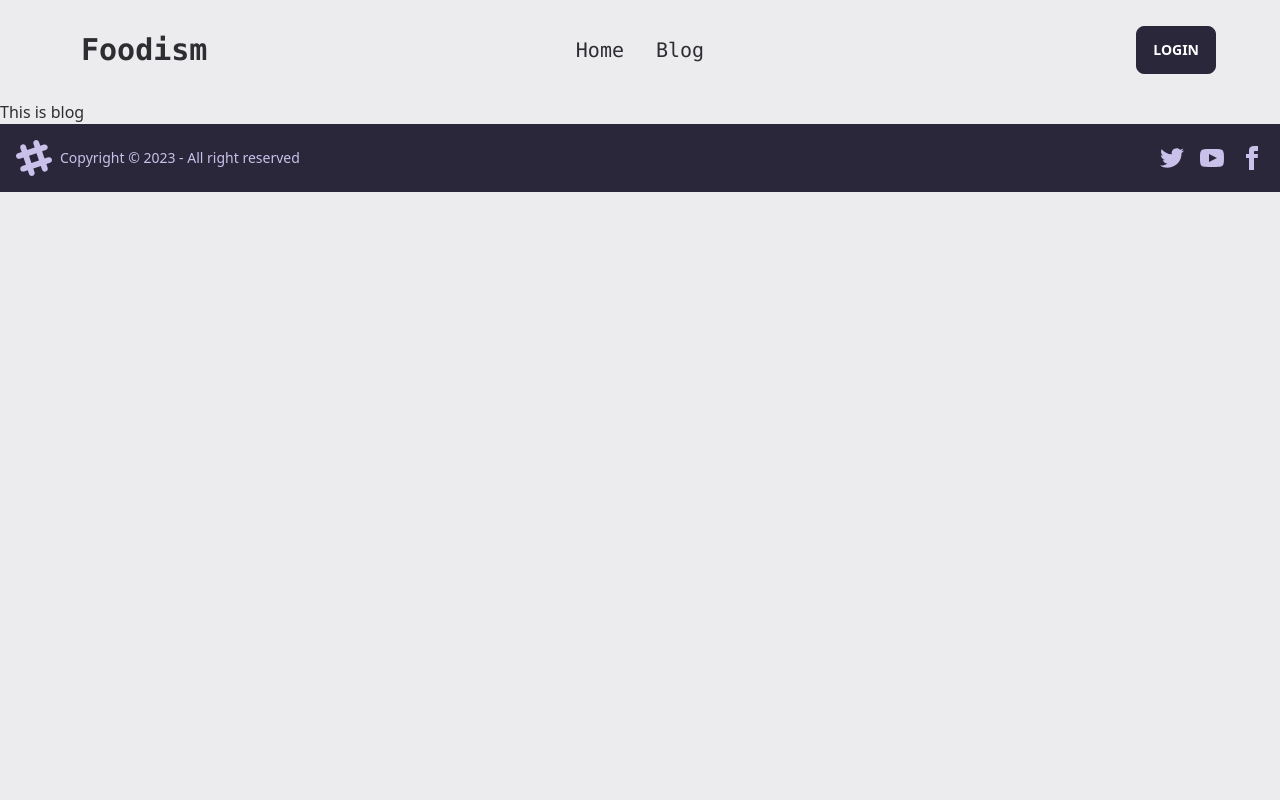
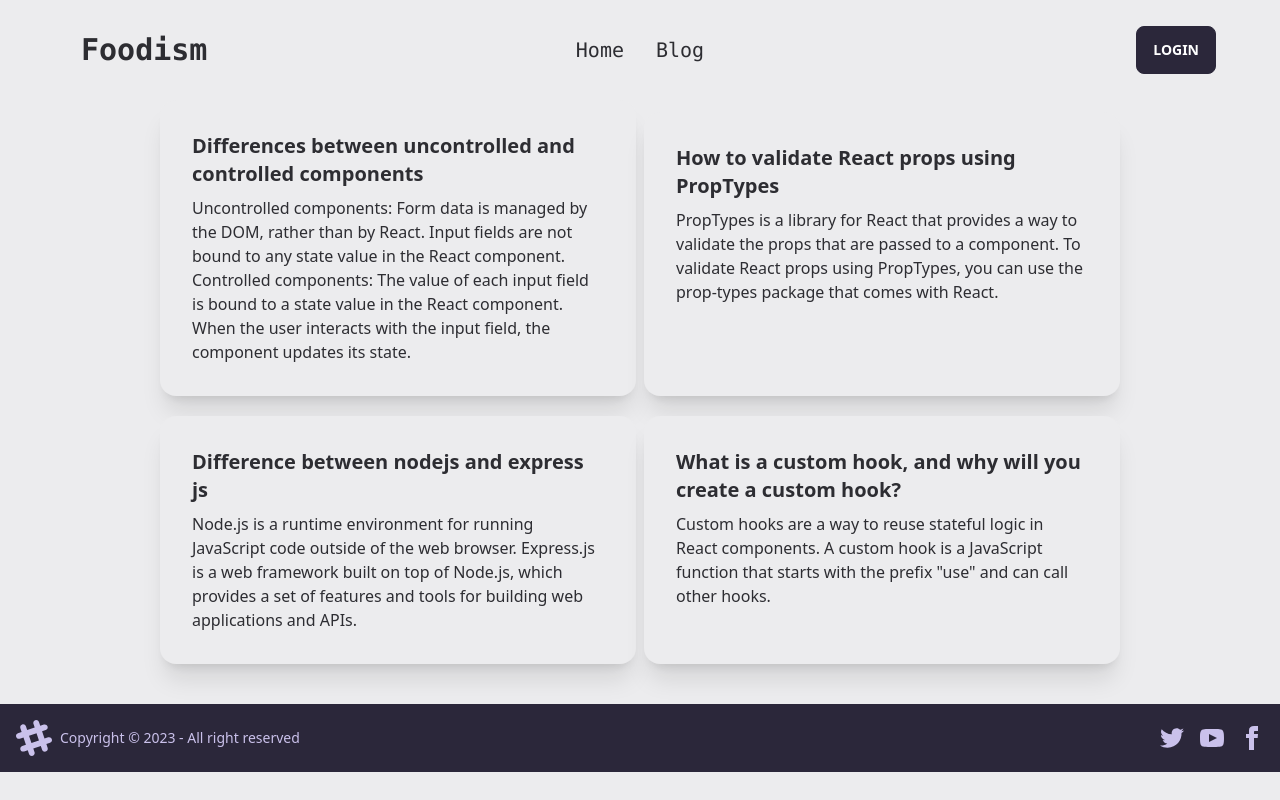
Before and after one commit to Farhad-Tanveer/chef-recipe-hunter-client, a React (Vite) app: page /blog in a window 1280 px wide. Built offline with nearby package versions, Linux system fonts and the light colour scheme; no server answers.

Commit message:
added blog section

```diff
--- a/src/pages/Home/Blog/Blog.jsx
+++ b/src/pages/Home/Blog/Blog.jsx
@@ -2,8 +2,59 @@ import React from "react";
 
 const Blog = () => {
   return (
-    <div>
-      <h2>This is blog</h2>
+    <div className="grid grid-cols-2 w-3/4 mb-10 mx-auto gap-2 space-y-3">
+      <div className="card w-full bg-base-100 shadow-xl">
+        <div className="card-body">
+          <h2 className="card-title">
+            Differences between uncontrolled and controlled components
+          </h2>
+          <p>
+            Uncontrolled components: Form data is managed by the DOM, rather
+            than by React. Input fields are not bound to any state value in the
+            React component. Controlled components: The value of each input
+            field is bound to a state value in the React component. When the
+            user interacts with the input field, the component updates its
+            state.
+          </p>
+        </div>
+      </div>
+      <div className="card w-full bg-base-100 shadow-xl">
+        <div className="card-body">
+          <h2 className="card-title">
+            How to validate React props using PropTypes
+          </h2>
+          <p>
+            PropTypes is a library for React that provides a way to validate the
+            props that are passed to a component. To validate React props using
+            PropTypes, you can use the prop-types package that comes with React.
+          </p>
+        </div>
+      </div>
+      <div className="card w-full bg-base-100 shadow-xl">
+        <div className="card-body">
+          <h2 className="card-title">
+            Difference between nodejs and express js
+          </h2>
+          <p>
+            Node.js is a runtime environment for running JavaScript code outside
+            of the web browser. Express.js is a web framework built on top of
+            Node.js, which provides a set of features and tools for building web
+            applications and APIs.
+          </p>
+        </div>
+      </div>
+      <div className="card w-full bg-base-100 shadow-xl">
+        <div className="card-body">
+          <h2 className="card-title">
+            What is a custom hook, and why will you create a custom hook?
+          </h2>
+          <p>
+            Custom hooks are a way to reuse stateful logic in React components.
+            A custom hook is a JavaScript function that starts with the prefix
+            "use" and can call other hooks.
+          </p>
+        </div>
+      </div>
     </div>
   );
 };
--- a/src/pages/Home/Home/Home.jsx
+++ b/src/pages/Home/Home/Home.jsx
@@ -7,7 +7,7 @@ import ChefsSection from "../ChefsSection/ChefsSection";
 
 const Home = () => {
   const chefsData = useLoaderData();
-  console.log(chefsData);
+  //   console.log(chefsData);
   return (
     <div>
       <div
--- a/src/pages/PopularRecipes/PopularRecipes.jsx
+++ b/src/pages/PopularRecipes/PopularRecipes.jsx
@@ -10,7 +10,11 @@ const PopularRecipes = () => {
     <div className="grid grid-cols-1 lg:grid-cols-2 w-fit mx-auto gap-5">
       <div className="card card-compact w-96 bg-base-100 shadow-xl">
         <figure className=" h-64">
-          <img src={food1} alt="Shoes" />
+          <img
+            className=" cursor-pointer object-cover w-full aspect-square hover:scale-110 transition duration-300 ease-in-out"
+            src={food1}
+            alt="Shoes"
+          />
         </figure>
         <div className="card-body">
           <h2 className="card-title"> Spring Rolls</h2>
@@ -21,7 +25,11 @@ const PopularRecipes = () => {
       </div>
       <div className="card card-compact w-96 bg-base-100 shadow-xl">
         <figure className=" h-64">
-          <img src={food2} alt="Shoes" />
+          <img
+            className="cursor-pointer object-cover w-full aspect-square hover:scale-110 transition duration-300 ease-in-out"
+            src={food2}
+            alt="food"
+          />
         </figure>
         <div className="card-body">
           <h2 className="card-title">Momo</h2>
@@ -32,7 +40,11 @@ const PopularRecipes = () => {
       </div>
       <div className="card card-compact w-96 bg-base-100 shadow-xl">
         <figure className=" h-64">
-          <img src={food3} alt="Shoes" />
+          <img
+            className="cursor-pointer object-cover w-full aspect-square hover:scale-110 transition duration-300 ease-in-out"
+            src={food3}
+            alt="Shoes"
+          />
         </figure>
         <div className="card-body">
           <h2 className="card-title">Chow Mein</h2>
@@ -43,7 +55,11 @@ const PopularRecipes = () => {
       </div>
       <div className="card card-compact w-96 bg-base-100 shadow-xl">
         <figure className=" h-64">
-          <img src={food4} alt="Shoes" />
+          <img
+            className="cursor-pointer object-cover w-full aspect-square hover:scale-110 transition duration-300 ease-in-out"
+            src={food4}
+            alt="food"
+          />
         </figure>
         <div className="card-body">
           <h2 className="card-title">Chinese Hot Pot</h2>
--- a/src/pages/Recipes/Recipes.jsx
+++ b/src/pages/Recipes/Recipes.jsx
@@ -1,9 +1,17 @@
 import React from "react";
+import { useEffect } from "react";
+import { useState } from "react";
 import { useLoaderData } from "react-router-dom";
 import RecipesDetails from "../RecipesDetails/RecipesDetails";
 
 const Recipes = () => {
   const recipes = useLoaderData();
+  const [chefs, setChefs] = useState();
+  useEffect(() => {
+    fetch(
+      "https://chef-recipe-hunter-server-farhad-tanveer.vercel.app/chefsData"
+    );
+  }, []);
   return (
     <div>
       <h1 className="text-5xl text-center mt-10 font-bold mb-5 leading-relaxed">
--- a/src/pages/RecipesDetails/RecipesDetails.jsx
+++ b/src/pages/RecipesDetails/RecipesDetails.jsx
@@ -18,7 +18,11 @@ const RecipesDetails = ({ recipe }) => {
         <div>
           <div className="card lg:card-side bg-base-100">
             <figure className="w-full lg:w-64">
-              <img className="rounded-lg h-48" src={recipe_img} alt="Album" />
+              <img
+                className="rounded-lg h-48 cursor-pointer object-cover w-full aspect-square hover:scale-110 transition duration-300 ease-in-out"
+                src={recipe_img}
+                alt="Album"
+              />
             </figure>
             <div className="card-body">
               <h2 className="card-title">{recipe_name}</h2>
--- a/src/routes/Routes.jsx
+++ b/src/routes/Routes.jsx
@@ -30,7 +30,9 @@ const router = createBrowserRouter([
           </PrivateRoute>
         ),
         loader: ({ params }) =>
-          fetch(`http://localhost:3000/recipes/${params.id}`),
+          fetch(
+            `https://chef-recipe-hunter-server-farhad-tanveer.vercel.app/recipes/${params.id}`
+          ),
       },
       {
         path: "/blog",
```
